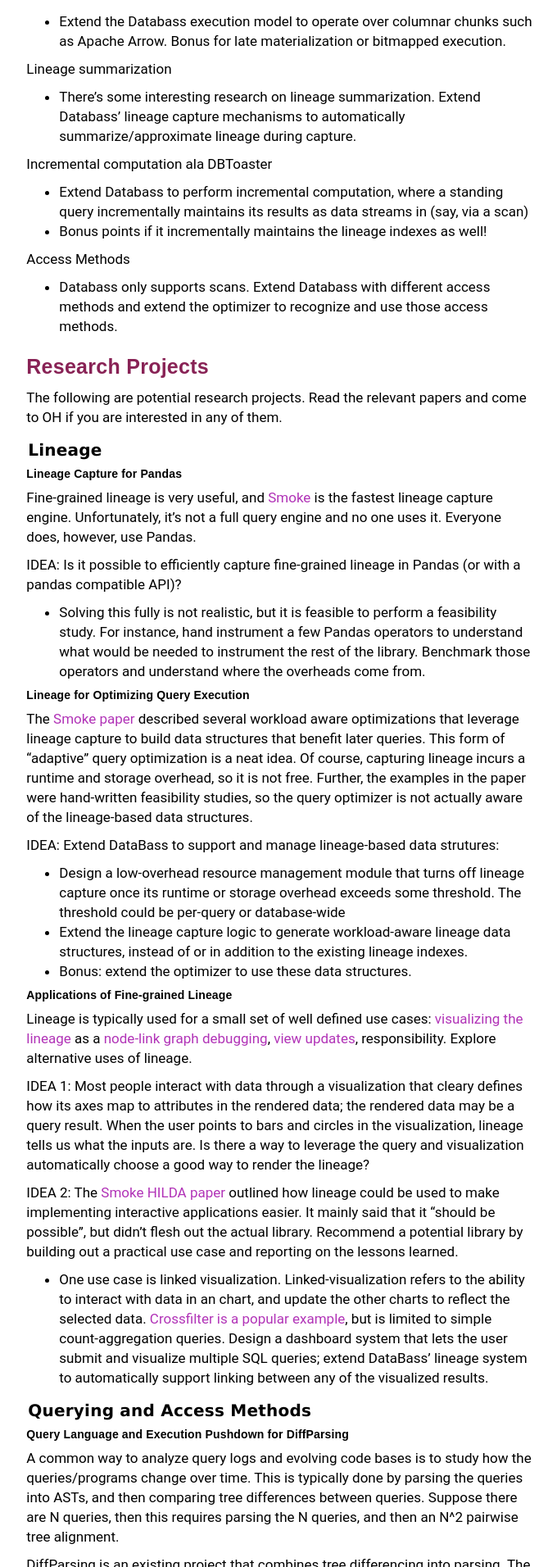
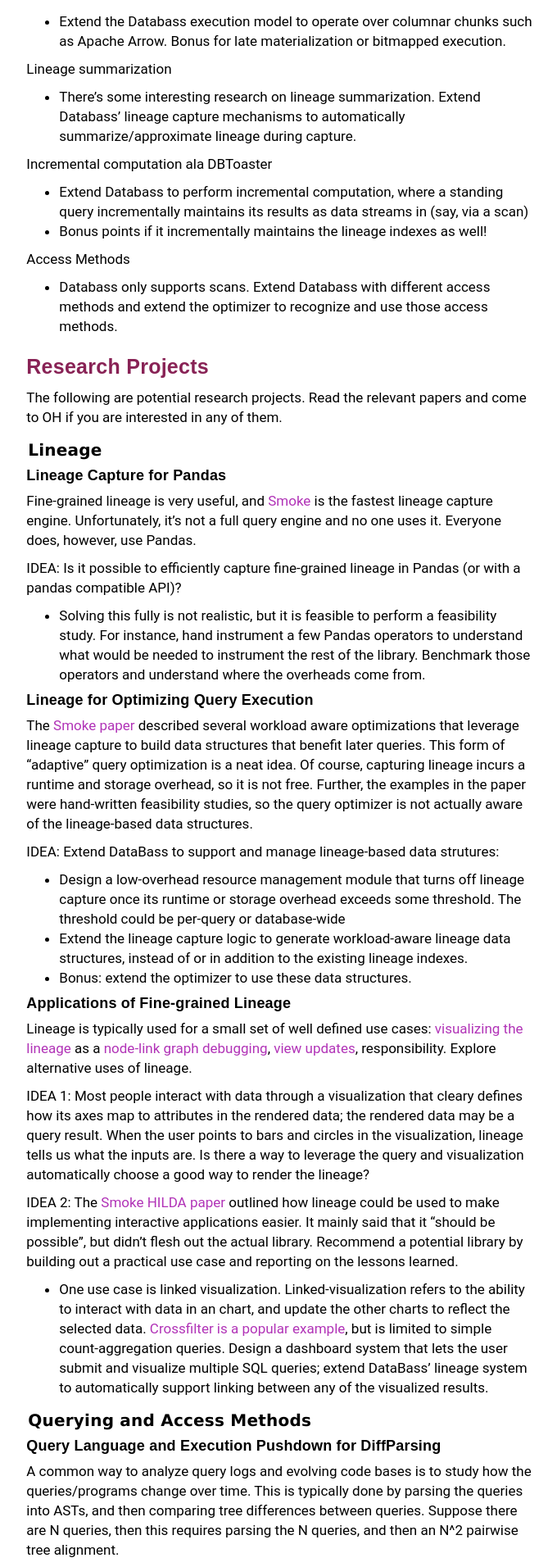
Before and after one commit to w6113/website_fall2020, a Jekyll site: the page built from projects.md, in a window 1280 px wide. Shown: the part 4488-6400 px from the top of the page at 82% size, without its empty margins (292-972 px from the left). Built offline with Jekyll 4.4.1, drawn with Linux system fonts in a browser that asks for light colours.

Commit message:
updated website

```diff
--- a/files/css/style.css
+++ b/files/css/style.css
@@ -105,6 +105,10 @@
 	font-weight: bold;
 }
 
+h5 {
+  font-size: 18px;
+}
+
 ul ul {
   padding-left: 1em;
 }
```
